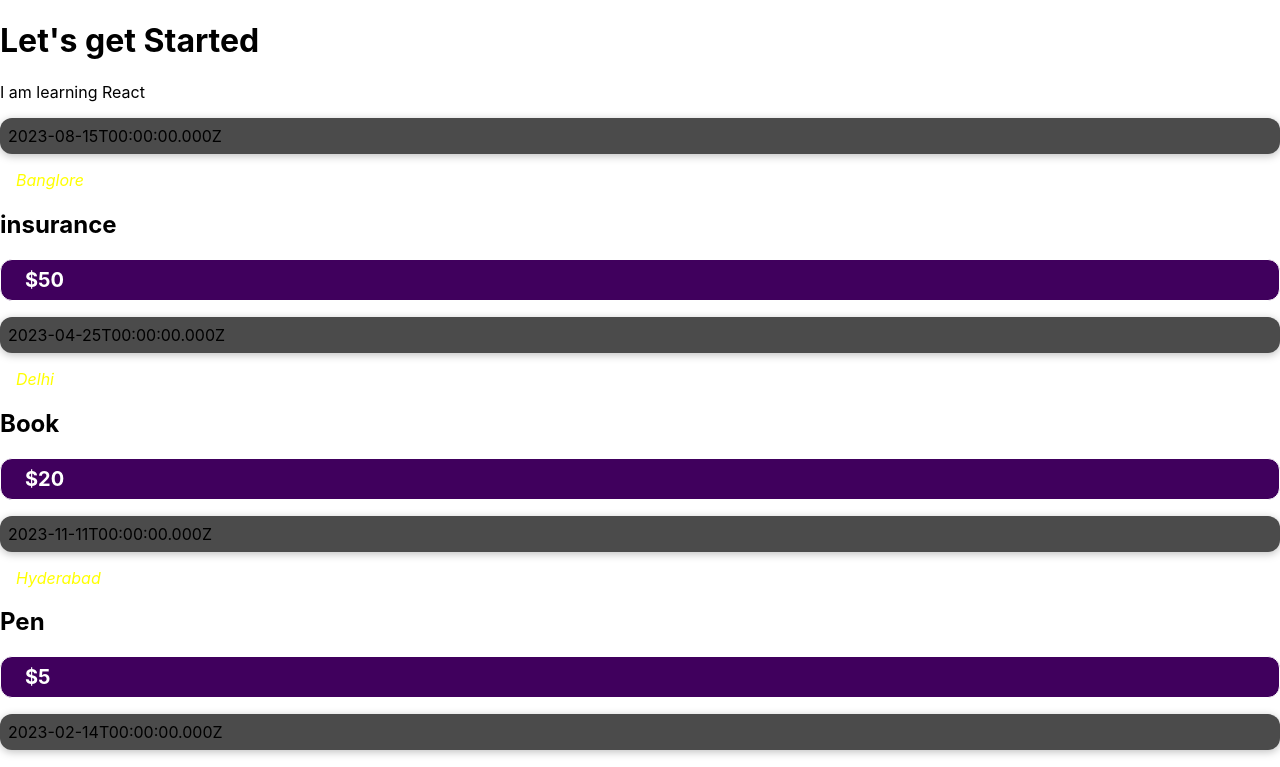
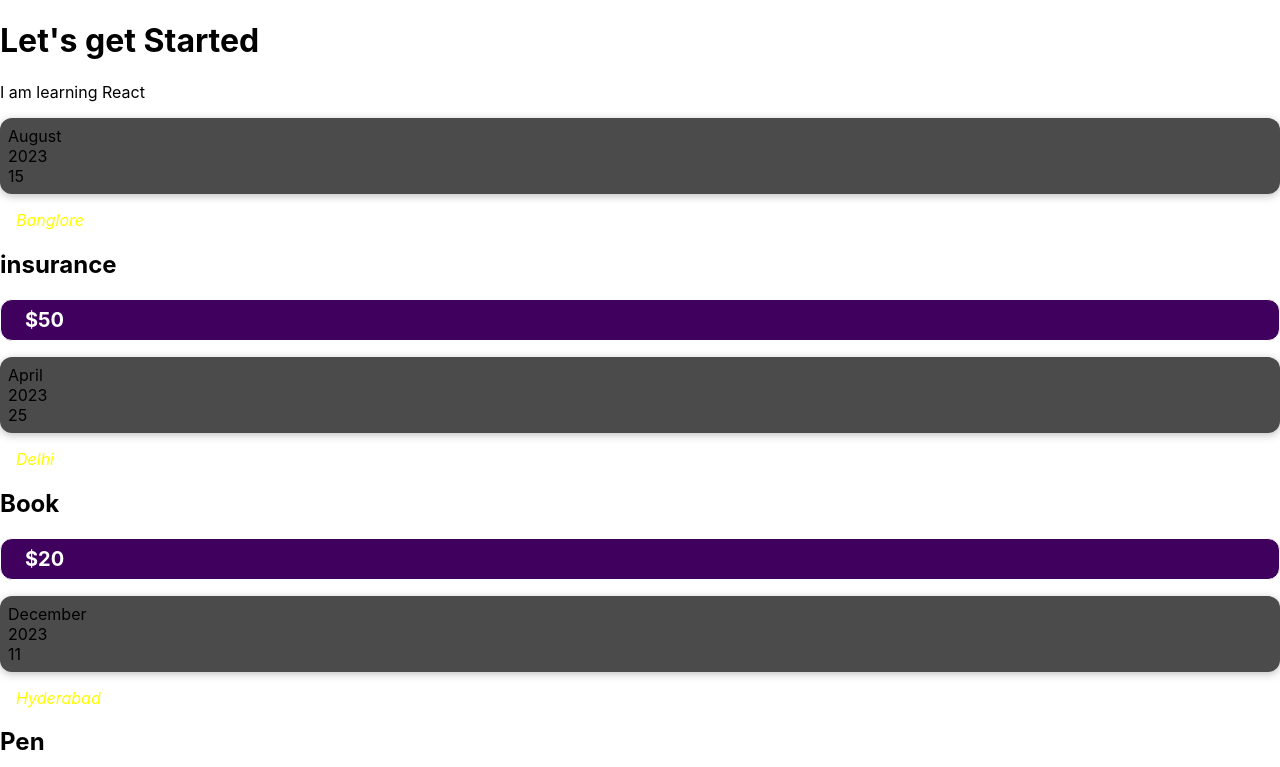
Before and after one commit to omkarpawar/React-project1, a React (Create React App) app: page / in a window 1280 px wide. Shown: the top 767 px of the page. Built offline with nearby package versions, Linux system fonts and the light colour scheme.

Commit message:
Formatting Date - Giving Calendar Look

```diff
--- a/src/components/ExpenseItem.js
+++ b/src/components/ExpenseItem.js
@@ -1,8 +1,19 @@
-import "./ExpenseItem.css"
+import "./ExpenseItem.css";
+
+const months =["january",'February','March','April','May','June','July','August','September','November','December']
 function ExpenseItem(props){
+  const month = months[props.date.getMonth()];
+  const year = props.date.getFullYear();
+  const date = props.date.getDate();
   return(
     <>
-    <div className="expense-item">{props.date.toISOString()}</div>
+    <div className="expense-item">
+      <div>
+        <div>{month}</div>
+        <div>{year}</div>
+        <div>{date}</div>
+      </div>
+    </div>
     <div className="expense-item__location">{props.location}</div>
     <div>
       <h2 className="expense-item__description">{props.title}</h2>
```
